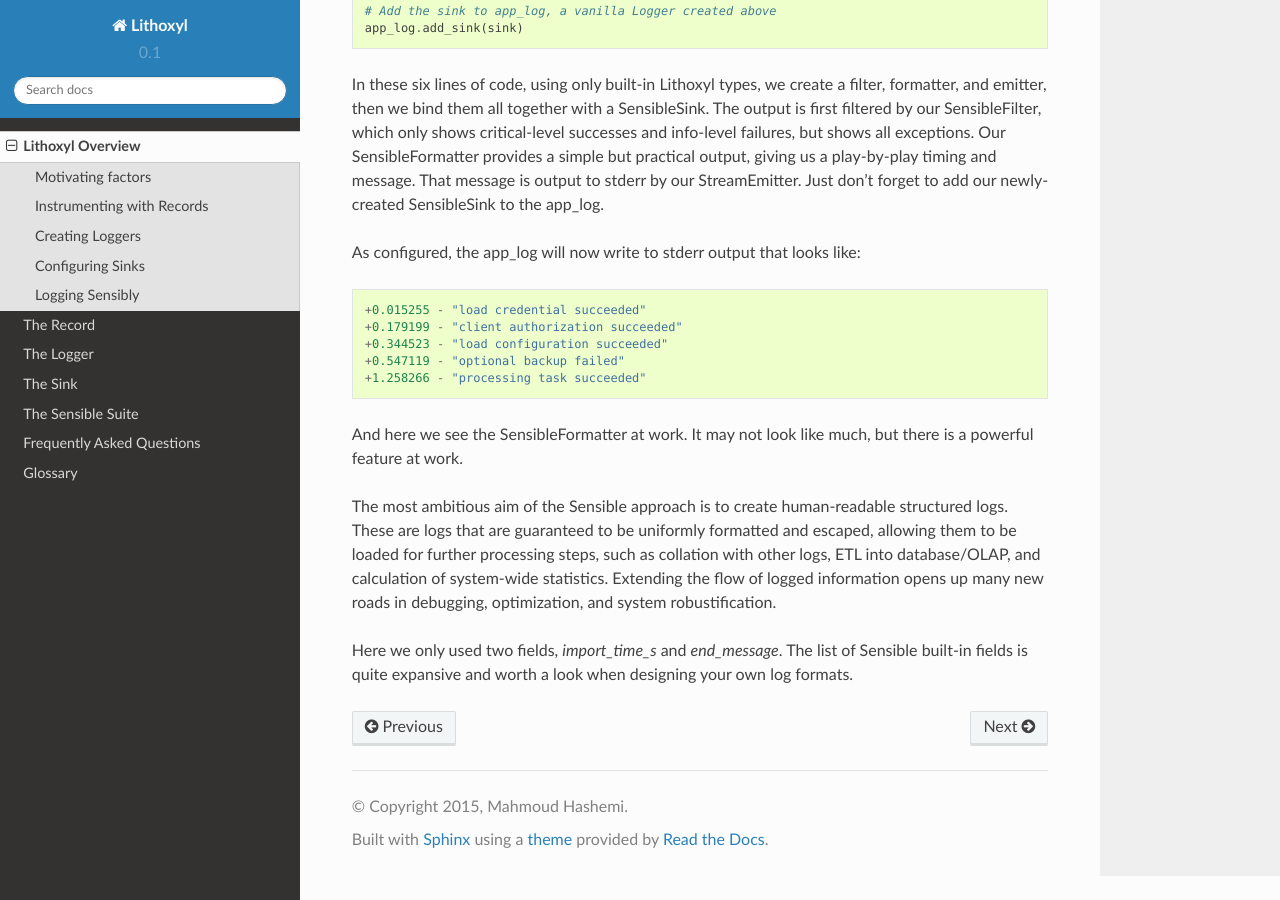
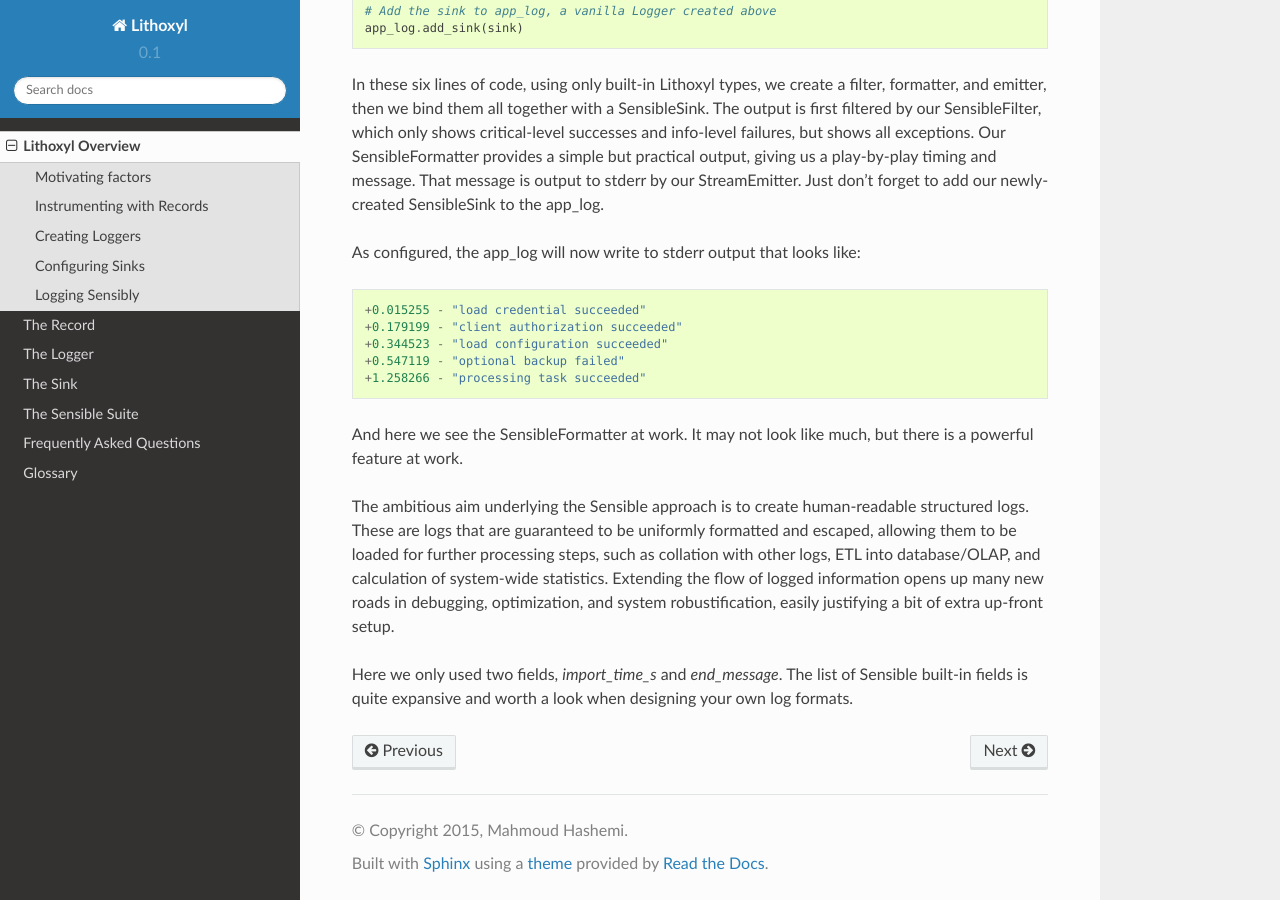
Before and after one commit to mahmoud/lithoxyl, a Sphinx documentation site: the page built from docs/overview.rst, in a window 1280 px wide and 900 px high, scrolled down 4356 px. Built offline with Sphinx 7.4.7 and the Read the Docs theme 2.0.0, drawn with Linux system fonts in a browser that asks for light colours; pages that are not in the unit, such as notebooks, are missing from menus; some of the changed text lies outside the part shown.

Commit message:
couple of overview doc fixes

```diff
--- a/docs/overview.rst
+++ b/docs/overview.rst
@@ -247,13 +247,14 @@ like::
 And here we see the SensibleFormatter at work. It may not look like
 much, but there is a powerful feature at work.
 
-The most ambitious aim of the Sensible approach is to create
+The ambitious aim underlying the Sensible approach is to create
 human-readable structured logs. These are logs that are guaranteed to
 be uniformly formatted and escaped, allowing them to be loaded for
 further processing steps, such as collation with other logs, ETL into
 database/OLAP, and calculation of system-wide statistics. Extending
 the flow of logged information opens up many new roads in debugging,
-optimization, and system robustification.
+optimization, and system robustification, easily justifying a bit of
+extra up-front setup.
 
 Here we only used two fields, *import_time_s* and *end_message*. The
 list of Sensible built-in fields is quite expansive and worth a look
```
Also changed, not shown: other parts of docs/overview.rst (+1 -1 lines).
